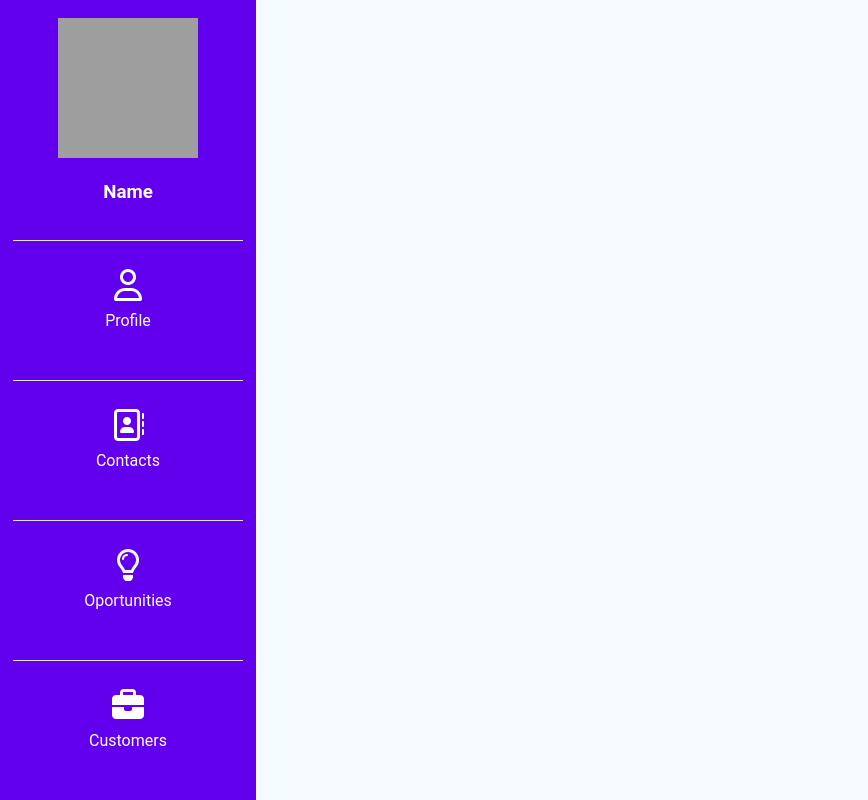
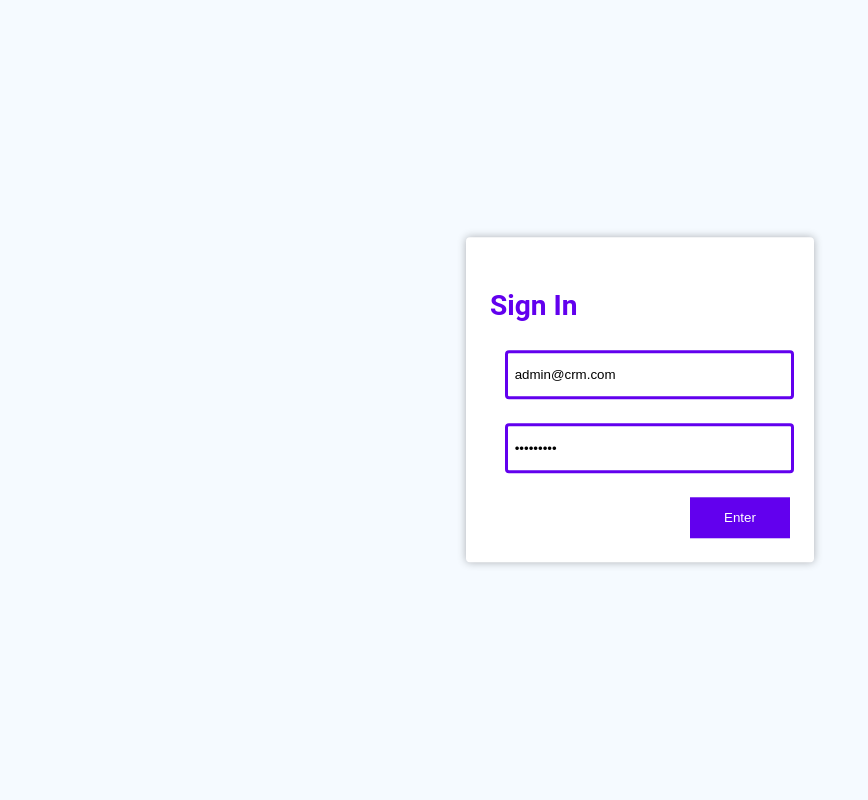
Before and after one commit to mxfs777/frontReactCRM, a React (Create React App) app: page / in a window 1280 px wide. Shown: the whole page, without its empty margins (0-868 px from the left). Built offline with nearby package versions, Linux system fonts and the light colour scheme; grey boxes are pictures that could not be loaded.

Commit message:
Implemented auth context and login functionality

```diff
--- a/package.json
+++ b/package.json
@@ -6,6 +6,7 @@
     "@testing-library/jest-dom": "^5.16.5",
     "@testing-library/react": "^13.4.0",
     "@testing-library/user-event": "^13.5.0",
+    "axios": "^1.2.0",
     "react": "^18.2.0",
     "react-dom": "^18.2.0",
     "react-router-dom": "^6.4.3",
--- a/src/App.js
+++ b/src/App.js
@@ -1,4 +1,4 @@
-import { useState } from 'react';
+import { useState, createContext, useContext } from 'react';
 import { BrowserRouter, Route, Routes } from 'react-router-dom';
 import './App.css';
 import Aside from './components/Aside';
@@ -8,16 +8,17 @@ import Profile from './pages/Profile';
 import Oportunities from './pages/Oportunities';
 import Contacts from './pages/Contacts';
 import Customers from './pages/Customers';
+import authContext from './context/AuthContext';
 
 const App = () => {
-
-  const [ logged, setLogged ] = useState(true);
+  const [ authData, setAuthData] = useState({});
 
   return (
     <BrowserRouter>
+        <authContext.Provider value={{ authData, setAuthData }}>
           <div className="App">
             {
-          (logged) ?
+              (authData.authenticated) ?
               (
                   <>
                     <Aside />
@@ -48,6 +49,7 @@ const App = () => {
                 )
             }
           </div>
+        </authContext.Provider>
     </BrowserRouter>
   );
 }
--- /dev/null
+++ b/src/context/AuthContext.jsx
@@ -0,0 +1,11 @@
+import { createContext } from "react";
+
+const authContext = createContext({
+  authData: {
+    authenticated: false,
+    data: undefined
+  },
+  setAuthenticated: (auth) => {}
+});
+
+export default authContext;
--- a/src/pages/SignIn.jsx
+++ b/src/pages/SignIn.jsx
@@ -1,15 +1,49 @@
+import { useState, createContext, useContext } from 'react';
+import authContext from '../context/AuthContext';
+import * as UserService from '../services/UserService';
+
 import './SignIn.css';
 
 const SignIn = () => {
+    const { setAuthData } = useContext(authContext);
+
+    const login = (event) => {
+        event.preventDefault();
+
+        const credentials = {
+            username: event.target.username.value,
+            password: event.target.password.value
+        }
+
+        if(credentials.username.trim().length > 0 && credentials.password.trim().length) {
+
+            UserService.login(credentials)
+            .then( ({data}) => {
+                setAuthData(preveState => {
+                    preveState.authenticated = true;
+                    preveState.data = {
+                        id: data.id
+                    };
+
+                    console.log(preveState);
+
+                    return {...preveState};
+                });
+            })
+            .catch( (err) => console.log(err))
+        }
+
+    }
+
     return (
-        <div className='signInContainer'>
+        <div className='signInContainer' onSubmit={login}>
             <h3>Sign In</h3>
             <form action="">
                 <div className='form-field'>
-                    <input type="text" placeholder='Username' name="username" />
+                    <input type="text" placeholder='Username' value={"admin@crm.com"} name="username" />
                 </div>
                 <div className='form-field'>
-                    <input type="password" placeholder='Password' name="password" />
+                    <input type="password" placeholder='Password' value={"Bootcamp4"} name="password" />
                 </div>
                 <button type="submit">Enter</button>
             </form>
--- /dev/null
+++ b/src/services/UserService.jsx
@@ -0,0 +1,13 @@
+import axios from "axios";
+
+const springBootUrl = "http://localhost:8080";
+
+const baseUrl = springBootUrl;
+
+export const login = ( credentials ) => {
+    return axios.post(`${baseUrl}/login`, credentials)
+}
+
+// export const getUserById = ( id ) => {
+//     return axios.get(`${baseUrl}/user/${id}`)
+// }
```
Also changed, not shown: 1 other file (tests, documents, lock files or other folders). Lines whose indentation alone changed are shown as unchanged.
